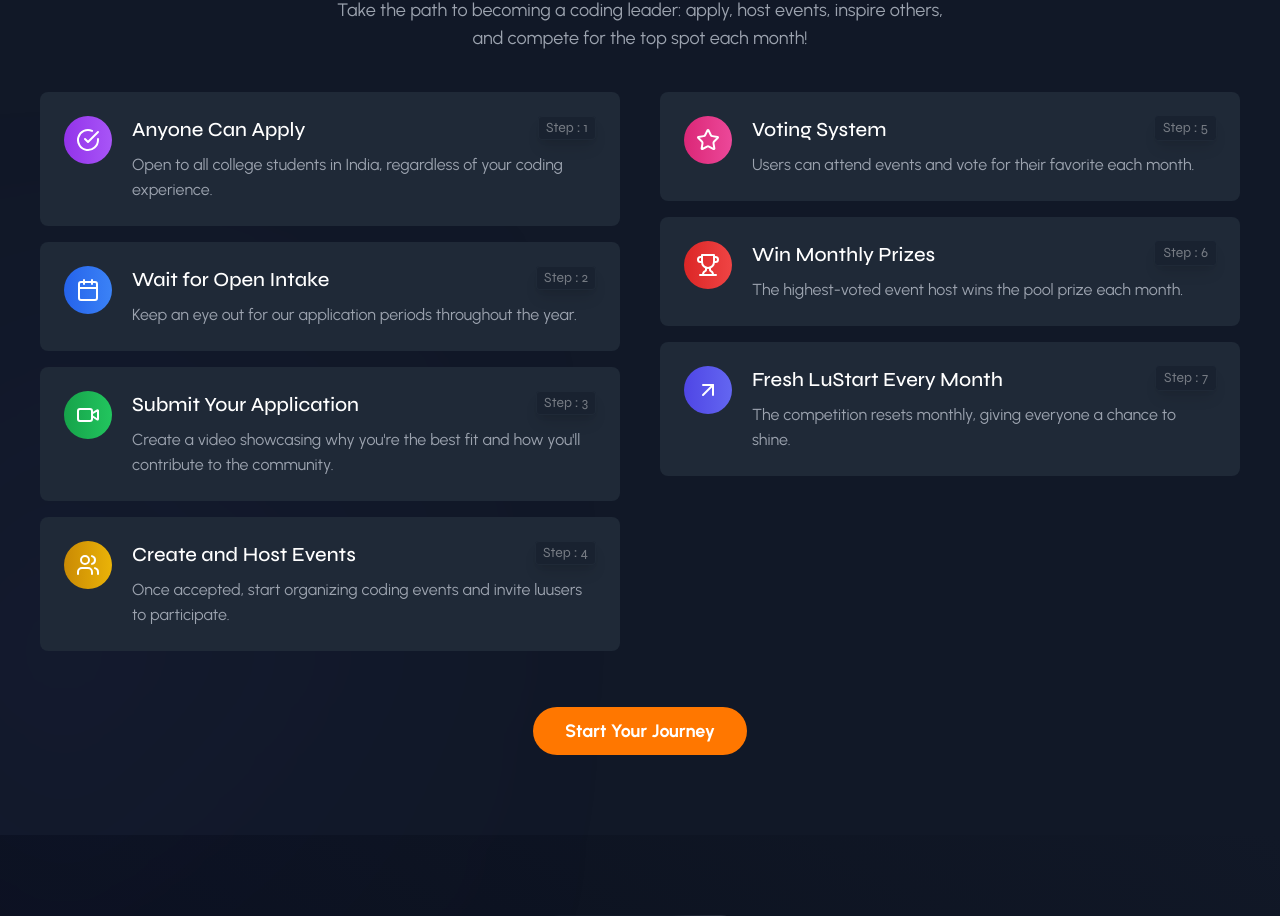
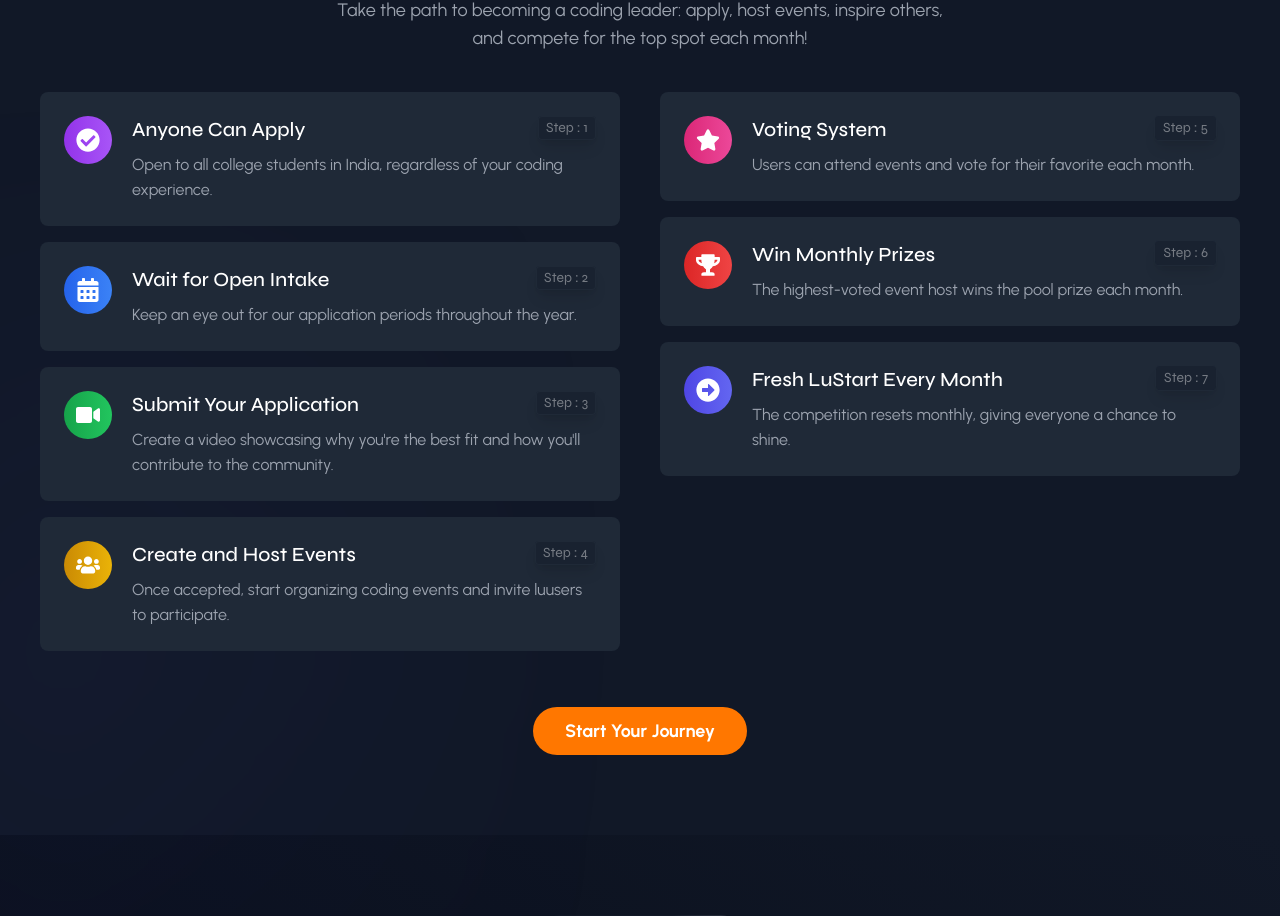
Before and after one commit to psparwez/coding-hero, a React (Vite) app: page / in a window 1280 px wide. Shown: the part 2320-3236 px from the top of the page. Built offline with nearby package versions, Linux system fonts and the light colour scheme.

Commit message:
Change the icon set from 'lu' to 'fa' instead.

```diff
--- a/src/components/Journey.jsx
+++ b/src/components/Journey.jsx
@@ -3,14 +3,14 @@ import SectionVariants, { CardHoverVariants } from "../animations/varients.js";
 
 // icons
 import {
-  LuCheckCircle,
-  LuCalendar,
-  LuVideo,
-  LuUsers,
-  LuStar,
-  LuTrophy,
-  LuArrowUpRight,
-} from "react-icons/lu";
+  FaCheckCircle,
+  FaCalendarAlt,
+  FaVideo,
+  FaUsers,
+  FaStar,
+  FaTrophy,
+  FaArrowAltCircleRight,
+} from "react-icons/fa";
 import CtaButton from "./CtaButton";
 
 const stepsData = [
@@ -19,7 +19,7 @@ const stepsData = [
     title: "Anyone Can Apply",
     description:
       "Open to all college students in India, regardless of your coding experience.",
-    icon: <LuCheckCircle />,
+    icon: <FaCheckCircle />,
     backgroundColor: "bg-gradient-to-r from-purple-600 to-purple-500",
     stepBgColor: "bg-purple-500",
   },
@@ -28,7 +28,7 @@ const stepsData = [
     title: "Wait for Open Intake",
     description:
       "Keep an eye out for our application periods throughout the year.",
-    icon: <LuCalendar />,
+    icon: <FaCalendarAlt />,
     backgroundColor: "bg-gradient-to-r from-blue-600 to-blue-500",
     stepBgColor: "bg-blue-500",
   },
@@ -37,7 +37,7 @@ const stepsData = [
     title: "Submit Your Application",
     description:
       "Create a video showcasing why you're the best fit and how you'll contribute to the community.",
-    icon: <LuVideo />,
+    icon: <FaVideo />,
     backgroundColor: "bg-gradient-to-r from-green-600 to-green-500",
     stepBgColor: "bg-green-500",
   },
@@ -46,7 +46,7 @@ const stepsData = [
     title: "Create and Host Events",
     description:
       "Once accepted, start organizing coding events and invite luusers to participate.",
-    icon: <LuUsers />,
+    icon: <FaUsers />,
     backgroundColor: "bg-gradient-to-r from-yellow-600 to-yellow-500",
     stepBgColor: "bg-yellow-500",
   },
@@ -55,7 +55,7 @@ const stepsData = [
     title: "Voting System",
     description:
       "Users can attend events and vote for their favorite each month.",
-    icon: <LuStar />,
+    icon: <FaStar />,
     backgroundColor: "bg-gradient-to-r from-pink-600 to-pink-500",
     stepBgColor: "bg-pink-500",
   },
@@ -63,7 +63,7 @@ const stepsData = [
     id: 6,
     title: "Win Monthly Prizes",
     description: "The highest-voted event host wins the pool prize each month.",
-    icon: <LuTrophy />,
+    icon: <FaTrophy />,
     backgroundColor: "bg-gradient-to-r from-red-600 to-red-500",
     stepBgColor: "bg-red-500",
   },
@@ -72,7 +72,7 @@ const stepsData = [
     title: "Fresh LuStart Every Month",
     description:
       "The competition resets monthly, giving everyone a chance to shine.",
-    icon: <LuArrowUpRight />,
+    icon: <FaArrowAltCircleRight />,
     backgroundColor: "bg-gradient-to-r from-indigo-600 to-indigo-500",
     stepBgColor: "bg-indigo-500",
   },
```
